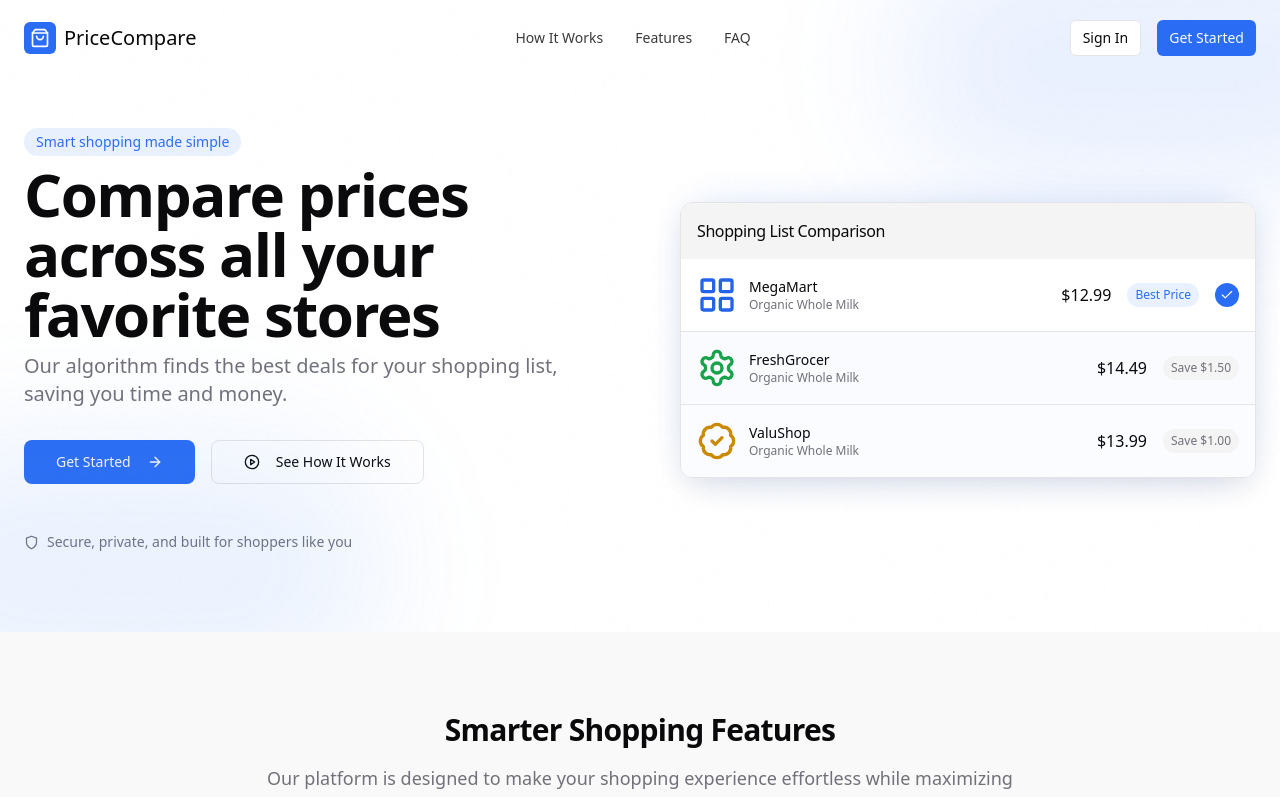
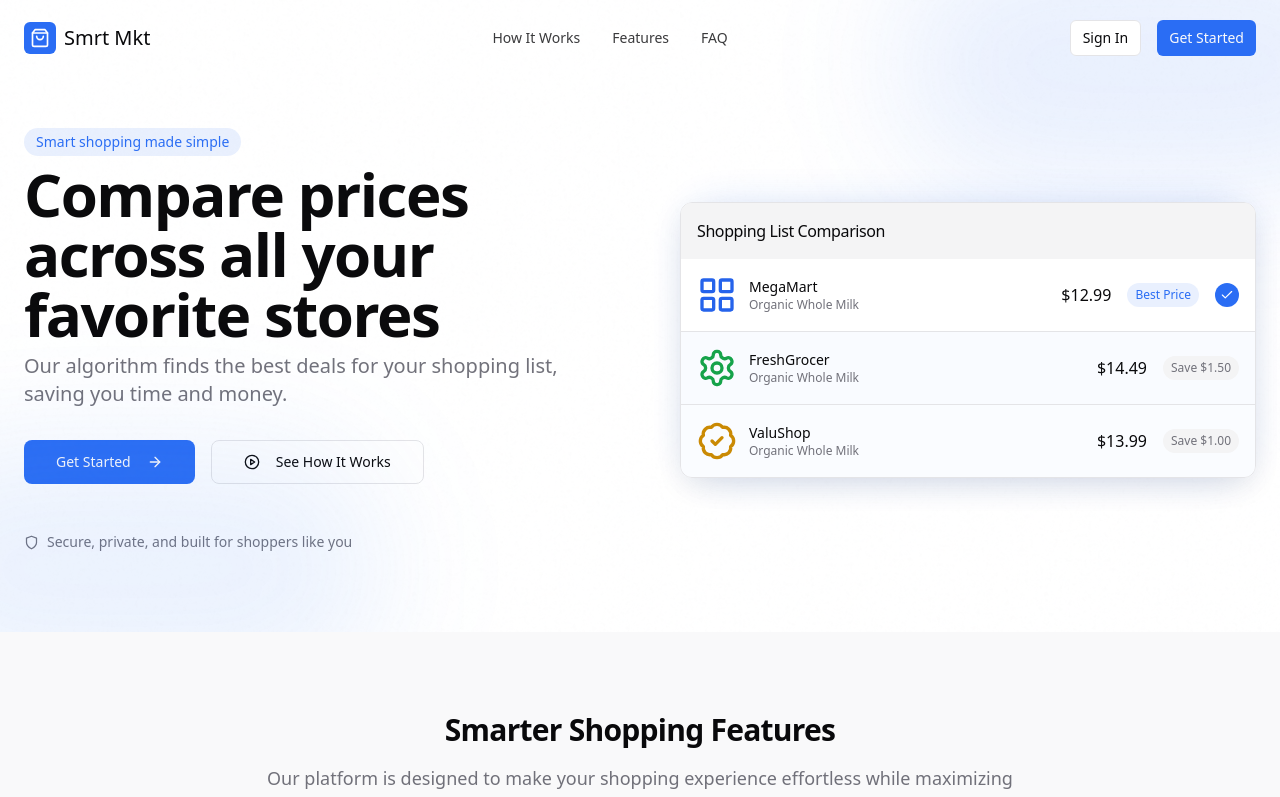
Before and after one commit to Jb00gi3/smrtmkt-de371cf8, a React (Vite) app: page / in a window 1280 px wide. Shown: the top 797 px of the page. Built offline with nearby package versions, Linux system fonts and the light colour scheme.

Commit message:
Update company name
Update the company name throughout the application.

```diff
--- a/src/components/sections/FooterSection.tsx
+++ b/src/components/sections/FooterSection.tsx
@@ -22,7 +22,7 @@ export function FooterSection() {
                   <path d="M16 10a4 4 0 0 1-8 0" />
                 </svg>
               </div>
-              <span className="text-xl font-medium">PriceCompare</span>
+              <span className="text-xl font-medium">Smrt Mkt</span>
             </div>
             <p className="text-muted-foreground text-sm">
               Save time and money by finding the best prices across all your favorite stores.
@@ -61,7 +61,7 @@ export function FooterSection() {
 
         <div className="border-t border-border mt-12 pt-6 flex flex-col md:flex-row justify-between items-center">
           <p className="text-sm text-muted-foreground">
-            © {new Date().getFullYear()} PriceCompare. All rights reserved.
+            © {new Date().getFullYear()} Smrt Mkt. All rights reserved.
           </p>
           <div className="flex gap-4 mt-4 md:mt-0">
             <a href="#" className="text-muted-foreground hover:text-foreground transition-colors">
--- a/src/components/ui-components/Navbar.tsx
+++ b/src/components/ui-components/Navbar.tsx
@@ -41,7 +41,7 @@ export default function Navbar() {
                 <path d="M16 10a4 4 0 0 1-8 0" />
               </svg>
             </div>
-            <span className="text-xl font-medium">PriceCompare</span>
+            <span className="text-xl font-medium">Smrt Mkt</span>
           </div>
 
           <nav className="hidden md:flex items-center gap-8">
```
